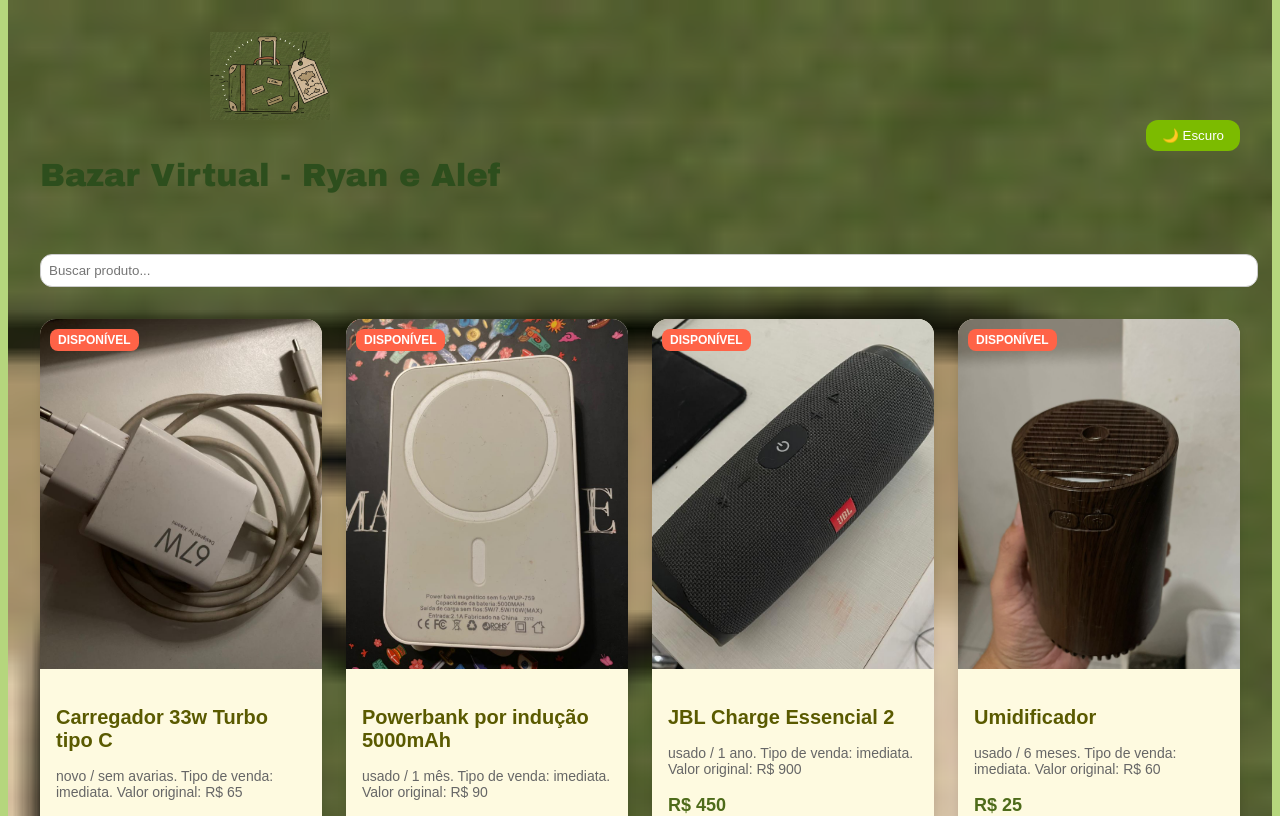
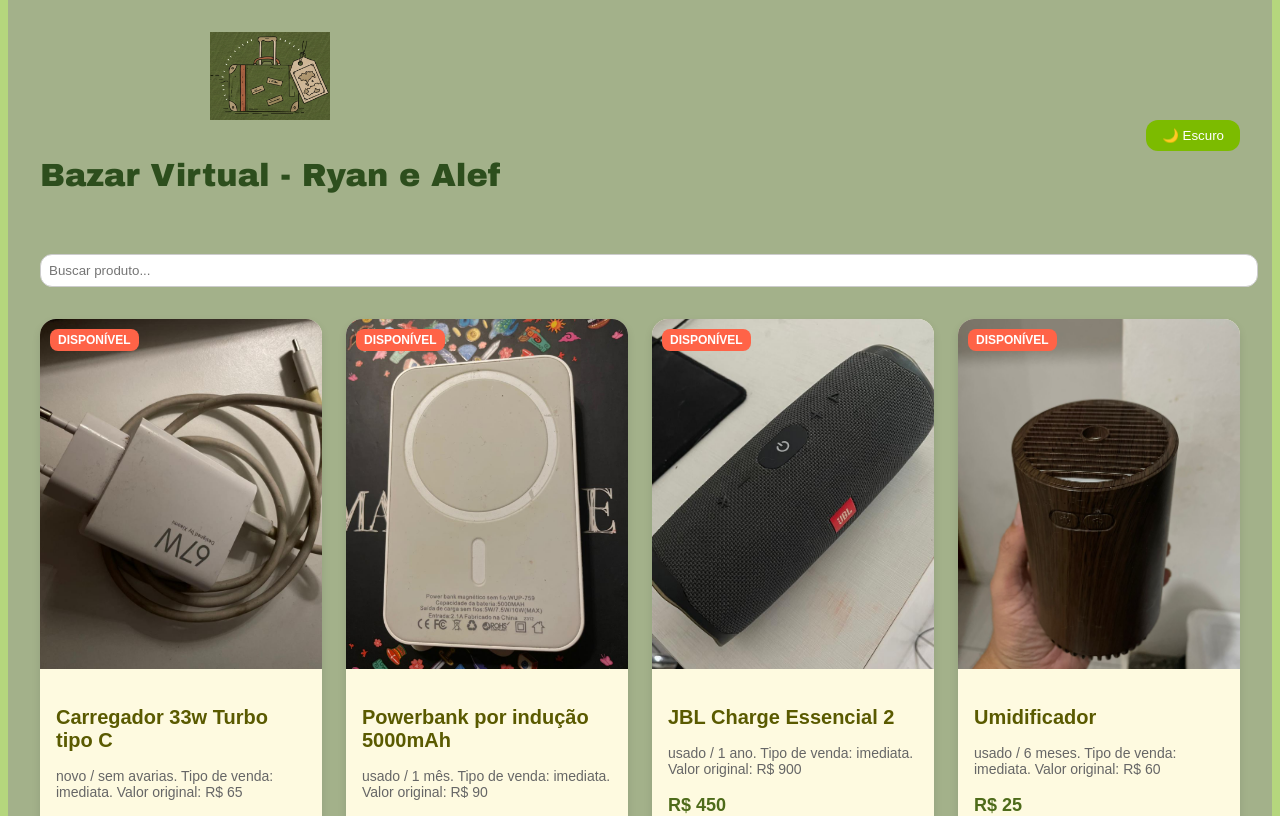
Before and after one commit to Ryaanlucas/bazar, a React (Create React App) app: page / in a window 1280 px wide. Shown: the top 816 px of the page. Built offline with nearby package versions, Linux system fonts and the light colour scheme.

Commit message:
Update App.js

```diff
--- a/src/App.js
+++ b/src/App.js
@@ -277,19 +277,7 @@ export default function App() {
   );
 
   return (
-    <div
-  style={{
-    backgroundImage: 'url(/logo.png)',
-    backgroundSize: 'cover',
-    backgroundRepeat: 'repeat',
-    backgroundPosition: 'center',
-    minHeight: '100vh',
-    padding: '2rem',
-    maxWidth: '1200px',
-    margin: '0 auto',
-    color: darkMode ? '#fff' : '#000'
-  }}
->
+    <div style={{ backgroundColor: darkMode ? '#1d1d1d' : '#a3b18a', color: darkMode ? '#fff' : '#000', minHeight: '100vh', padding: '2rem', maxWidth: '1200px', margin: '0 auto' }}>
       <div style={{ display: 'flex', justifyContent: 'space-between', alignItems: 'center', marginBottom: '1rem' }}>
         <div style={{ display: 'flex', flexDirection: 'column', alignItems: 'center', marginBottom: '1.5rem' }}>
   <img src="/logo.png" alt="Logo Thrift" style={{ width: '120px', marginBottom: '1rem' }} />
```
